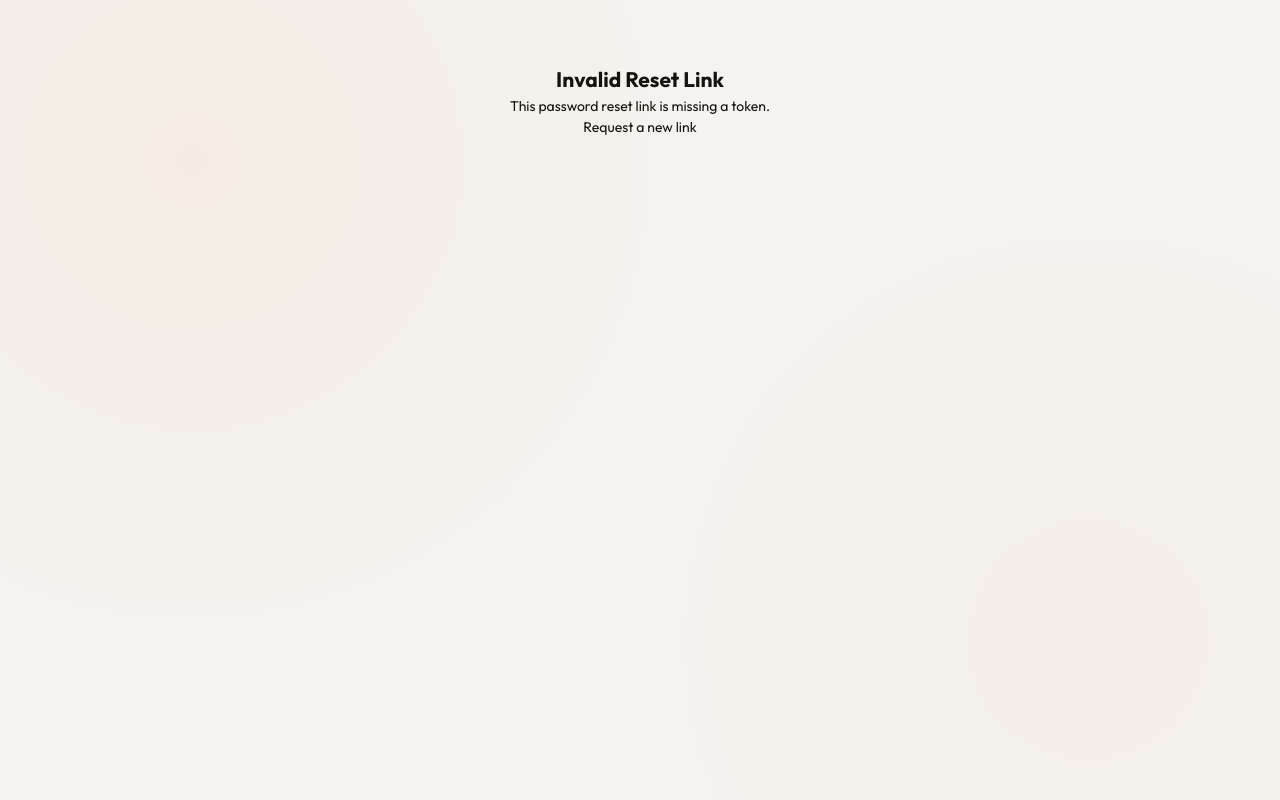
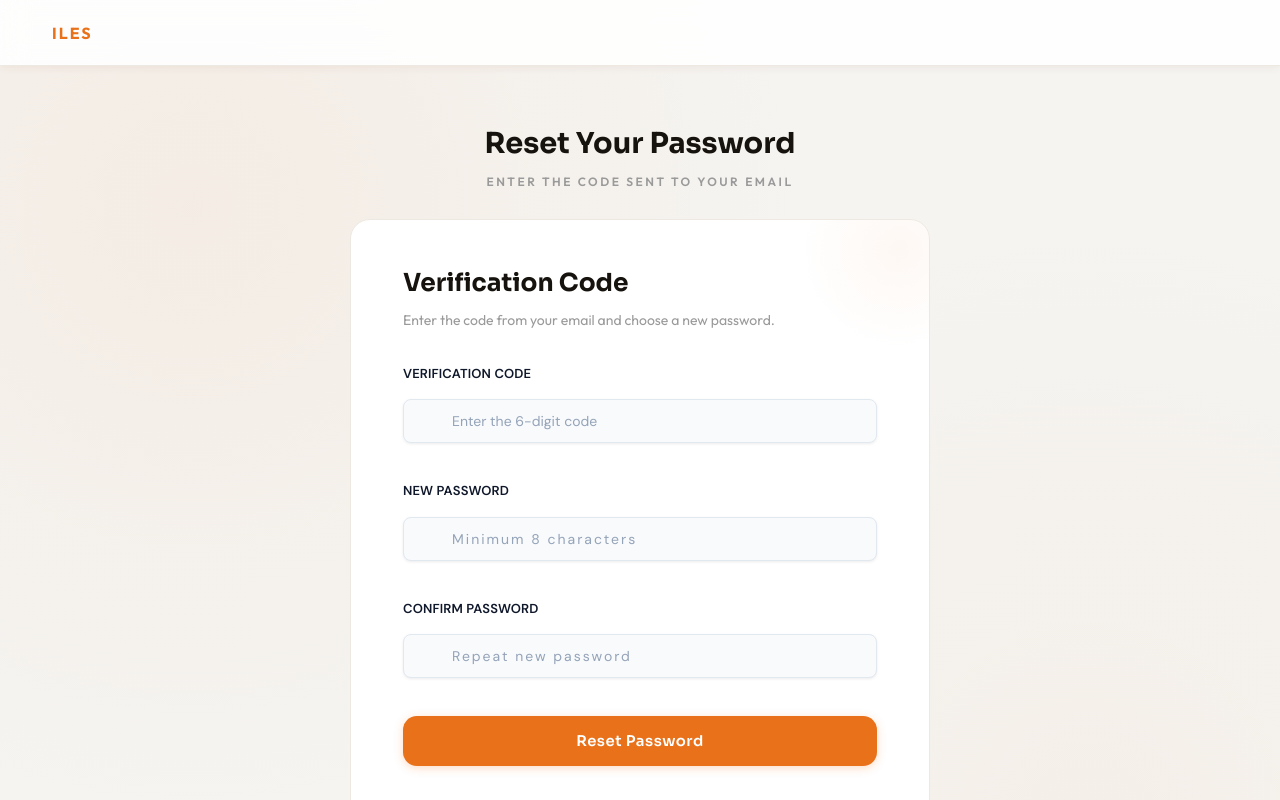
Before and after one commit to kalasamuel/ILES, a React (Vite) app in the folder frontend/iles-frontend/: page /reset-password in a window 1280 px wide. Shown: the top 800 px of the page. Built offline with nearby package versions, Linux system fonts and the light colour scheme; no server answers.

Commit message:
refactored ResetPasswordPage to use verification code instead of token

```diff
--- a/frontend/iles-frontend/src/features/auth/pages/ResetPasswordPage.jsx
+++ b/frontend/iles-frontend/src/features/auth/pages/ResetPasswordPage.jsx
@@ -1,32 +1,27 @@
 import React, { useState } from 'react';
-import { Link, useSearchParams, useNavigate } from 'react-router-dom';
+import { Link, useNavigate } from 'react-router-dom';
 import { authAPI } from '../../../services/endpoints'; // adjust path
 import './ResetPasswordPage.css';
 
 function ResetPasswordPage() {
-  const [searchParams] = useSearchParams();
   const navigate = useNavigate();
-  const token = searchParams.get('token');
 
+  const [verificationCode, setVerificationCode] = useState('');
   const [newPassword, setNewPassword] = useState('');
   const [confirmPassword, setConfirmPassword] = useState('');
   const [message, setMessage] = useState('');
   const [messageType, setMessageType] = useState('');
   const [isLoading, setIsLoading] = useState(false);
 
-  if (!token) {
-    return (
-      <main style={{ textAlign: 'center', padding: '4rem' }}>
-        <h2>Invalid Reset Link</h2>
-        <p>This password reset link is missing a token.</p>
-        <Link to="/forgot-password">Request a new link</Link>
-      </main>
-    );
-  }
-
   const handleSubmit = async (e) => {
     e.preventDefault();
     setMessage('');
+
+    if (!verificationCode.trim()) {
+      setMessage('Verification code is required.');
+      setMessageType('error');
+      return;
+    }
 
     if (newPassword !== confirmPassword) {
       setMessage('Passwords do not match.');
@@ -41,12 +36,12 @@ function ResetPasswordPage() {
 
     setIsLoading(true);
     try {
-      const data = await authAPI.resetPassword(token, newPassword, confirmPassword);
+      const data = await authAPI.resetPassword(verificationCode, newPassword, confirmPassword);
       setMessage(data.message || 'Password reset successfully!');
       setMessageType('success');
       setTimeout(() => navigate('/login'), 2500);
     } catch (err) {
-      const msg = err?.response?.data?.error || 'Reset failed. The link may have expired.';
+      const msg = err?.response?.data?.error || 'Reset failed. The code may have expired.';
       setMessage(msg);
       setMessageType('error');
     } finally {
@@ -65,15 +60,31 @@ function ResetPasswordPage() {
       <main className="forgot-password-page">
         <div className="forgot-password-hero">
           <h1 className="hero-title">Reset Your Password</h1>
-          <p className="hero-subtitle">Choose a new secure password</p>
+          <p className="hero-subtitle">Enter the code sent to your email</p>
         </div>
 
         <div className="forgot-password-form-container">
           <div className="card-body">
-            <h2>New Password</h2>
-            <p className="card-description">Enter and confirm your new password below.</p>
+            <h2>Verification Code</h2>
+            <p className="card-description">Enter the code from your email and choose a new password.</p>
 
             <form onSubmit={handleSubmit} className="forgot-password-form">
+              <div className="form-group">
+                <label htmlFor="verification-code">Verification Code</label>
+                <div className="input-wrapper">
+                  <input
+                    type="text"
+                    id="verification-code"
+                    placeholder="Enter the 6-digit code"
+                    value={verificationCode}
+                    onChange={(e) => setVerificationCode(e.target.value)}
+                    inputMode="numeric"
+                    autoComplete="one-time-code"
+                    required
+                  />
+                </div>
+              </div>
+
               <div className="form-group">
                 <label htmlFor="new-password">New Password</label>
                 <div className="input-wrapper">
```
